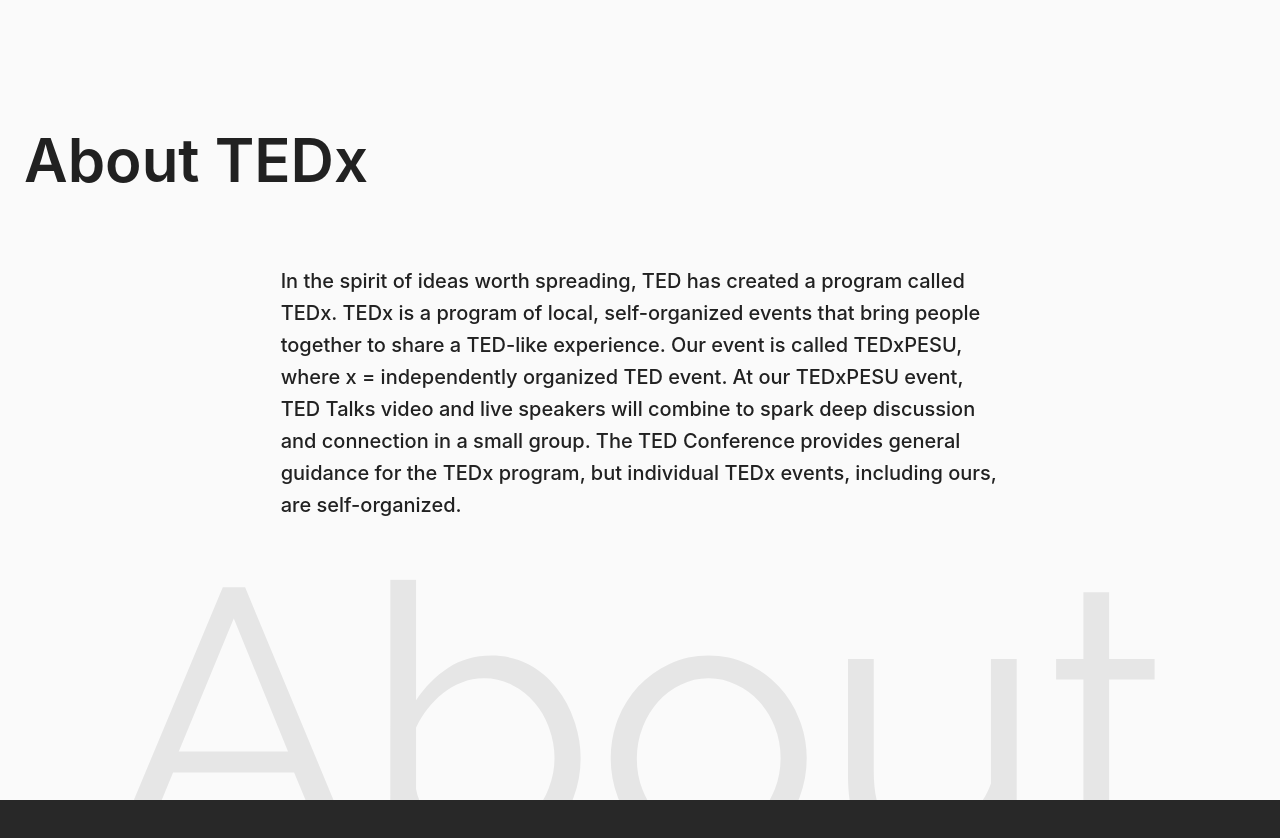
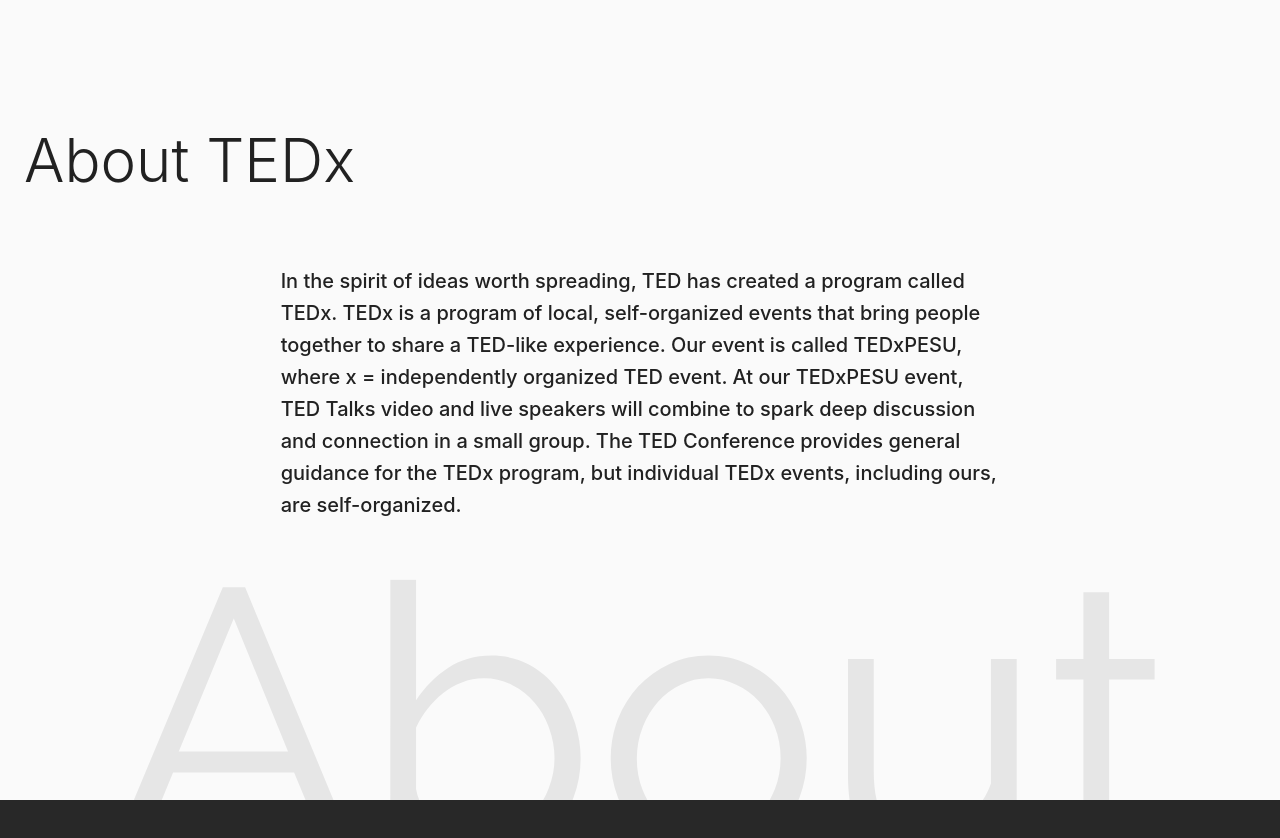
Before and after one commit to clearly-outsane/TEDx_PESU, a React (Create React App) app: page / in a window 1280 px wide. Shown: the part 800-1638 px from the top of the page. Built offline with nearby package versions, Linux system fonts and the light colour scheme.

Commit message:
minor css tweaks

```diff
--- a/src/components/AboutTED.js
+++ b/src/components/AboutTED.js
@@ -24,7 +24,7 @@ const AboutTED = () => {
             container
             justify="flex-start"
             alignItems="center"
-            style={{ marginTop: 150 }}
+            style={{ marginTop: 200 }}
           >
             <Typography
               variant="h2"
--- a/src/components/AboutTedxLandingPage.js
+++ b/src/components/AboutTedxLandingPage.js
@@ -21,7 +21,6 @@ const AboutSection = () => {
           >
             <Typography
               variant="h2"
-              className={clsx(classes.boldText)}
               gutterBottom
             >
               About TEDx
```
